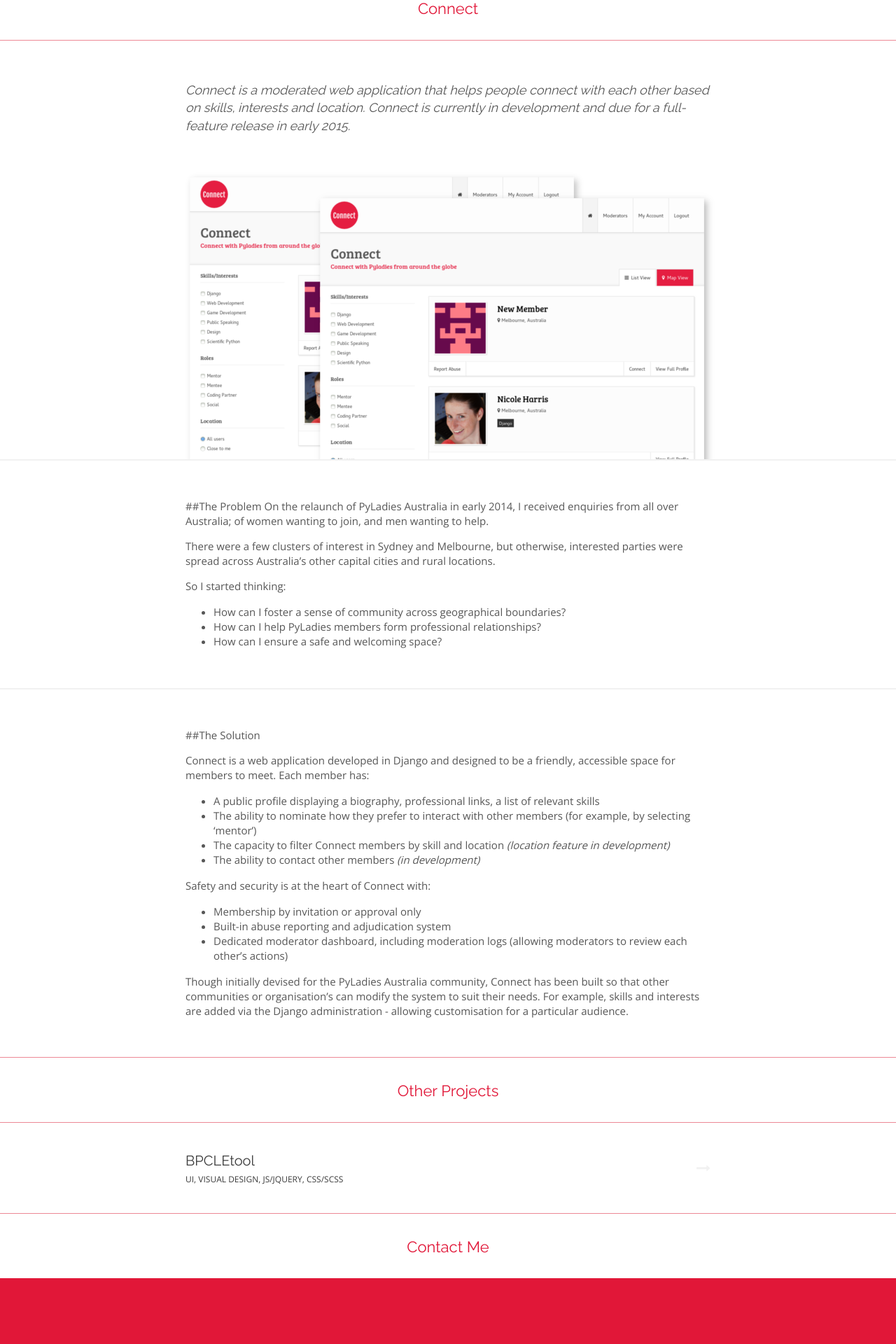
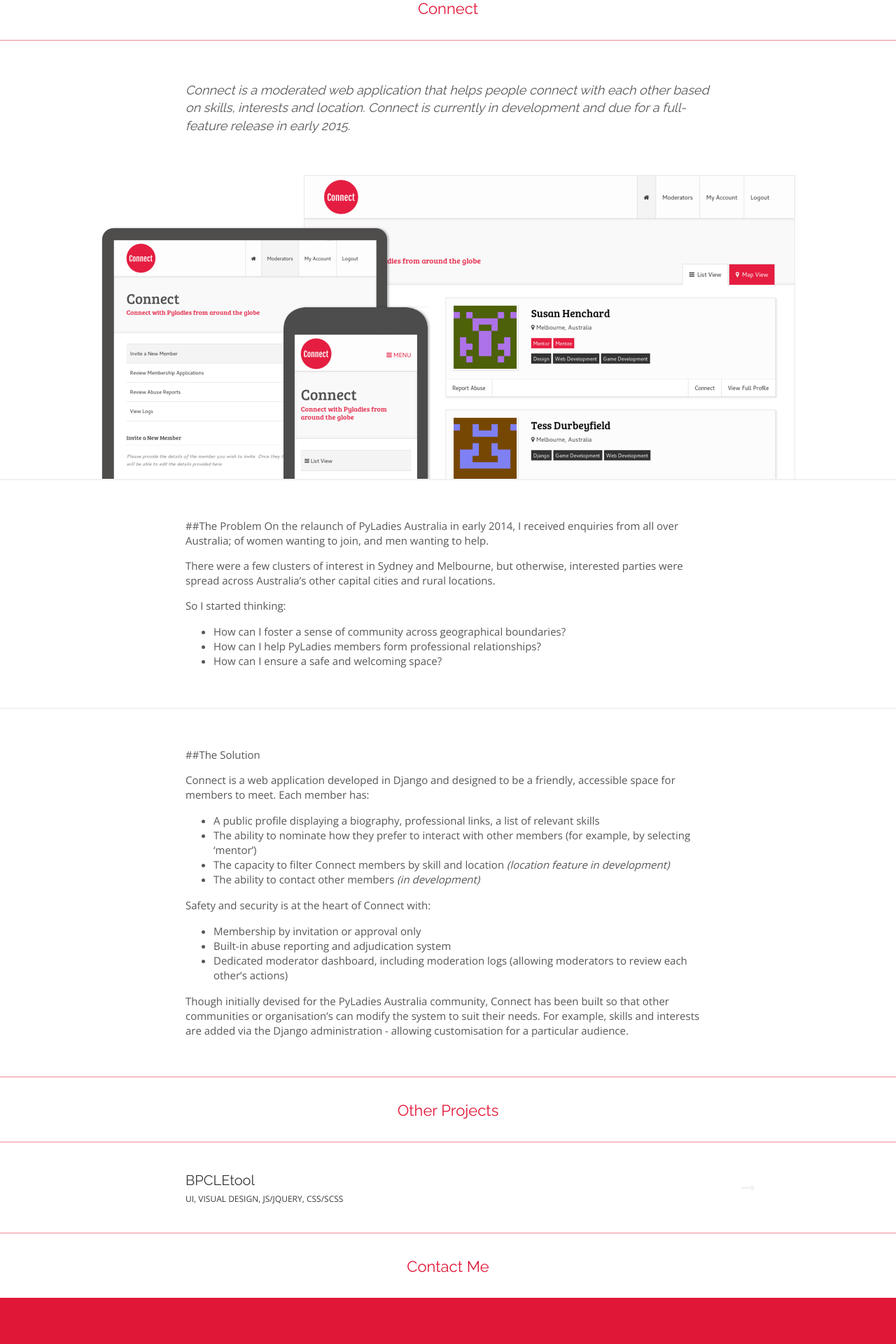
Before and after one commit to nlhkabu/nlhkabu.github.io, a Jekyll site: the page built from _projects/connect.md, in a window 1280 px wide. Shown: the part 507-2427 px from the top of the page at 70% size. Built offline with Jekyll 4.4.1, drawn with Linux system fonts in a browser that asks for light colours; nearby versions of some CDN libraries.

Commit message:
Update images, minor CSS tweaks

```diff
--- a/_projects/connect.md
+++ b/_projects/connect.md
@@ -8,7 +8,7 @@
 title: Connect
 skills: [Django, TDD, BDD, HTML, CSS/SCSS, UI, Visual Design]
 summary: Connect is a moderated web application that helps people connect with each other based on skills, interests and location.  Connect is currently in development and due for a full-feature release in early 2015.
-feature_image: /assets/connect2.png
+feature_image: /assets/connect.png
 
 sections:
 -   |
--- a/_sass/_site_structure.scss
+++ b/_sass/_site_structure.scss
@@ -9,10 +9,7 @@
     max-width: 750px;
     margin: 0 auto;
     display: block;
-
-    @media only screen and (max-width: 750px) {
-        padding: 0 5%;
-    }
+    padding: 0 5%;
 }
 
 .browsehappy {
@@ -121,7 +118,7 @@
 /* Project Pages */
 
 .project-intro {
-    padding: 40px 0 30px 0;
+    padding: 40px 0;
 
     p {
         font-size: 18px;
```
Also changed, not shown: _projects/bpcletool.md (+1 -1 lines), assets/bpcle.png (added), assets/bpcle2.png (deleted), assets/connect.png (added), assets/connect2.png (deleted).
